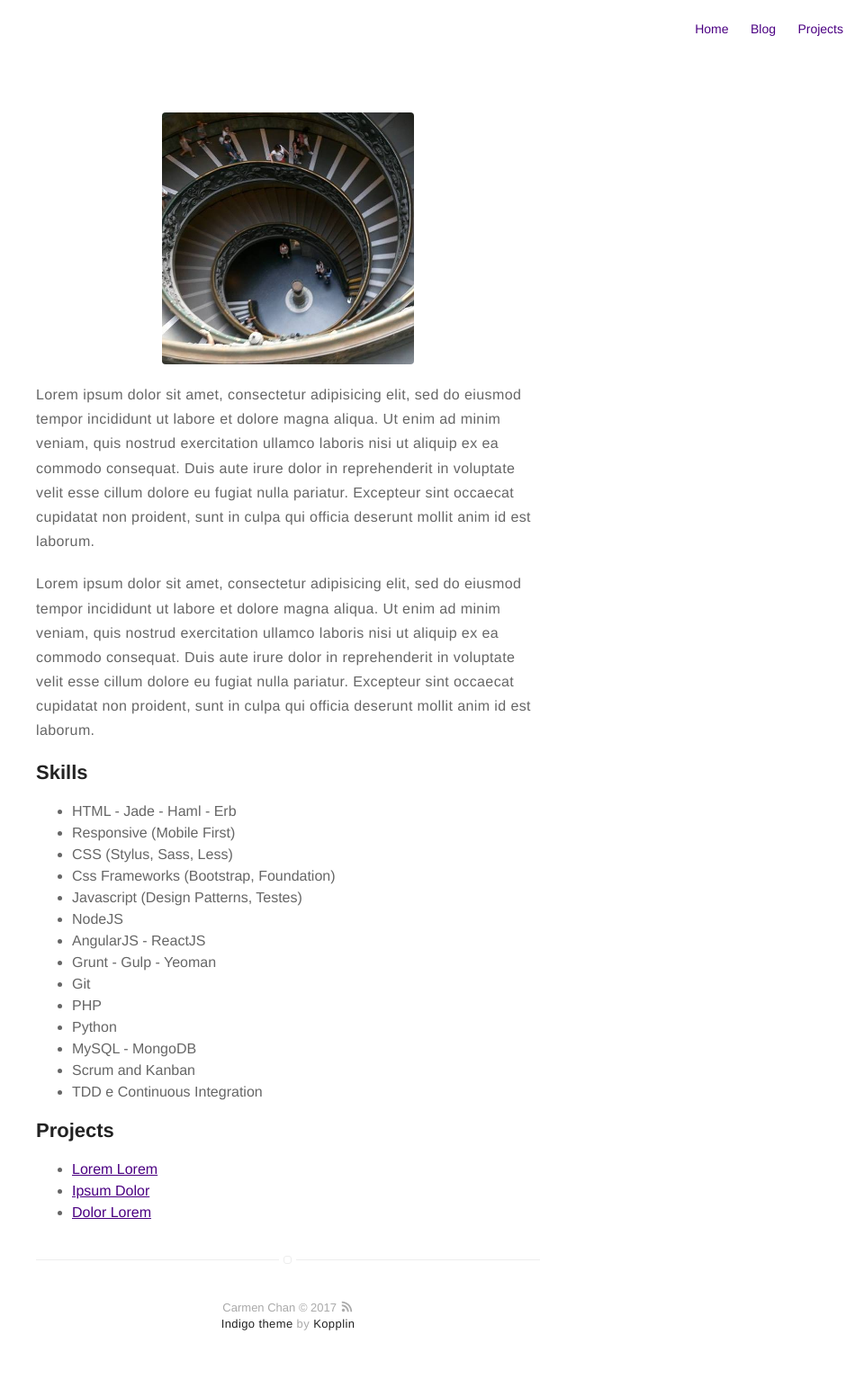
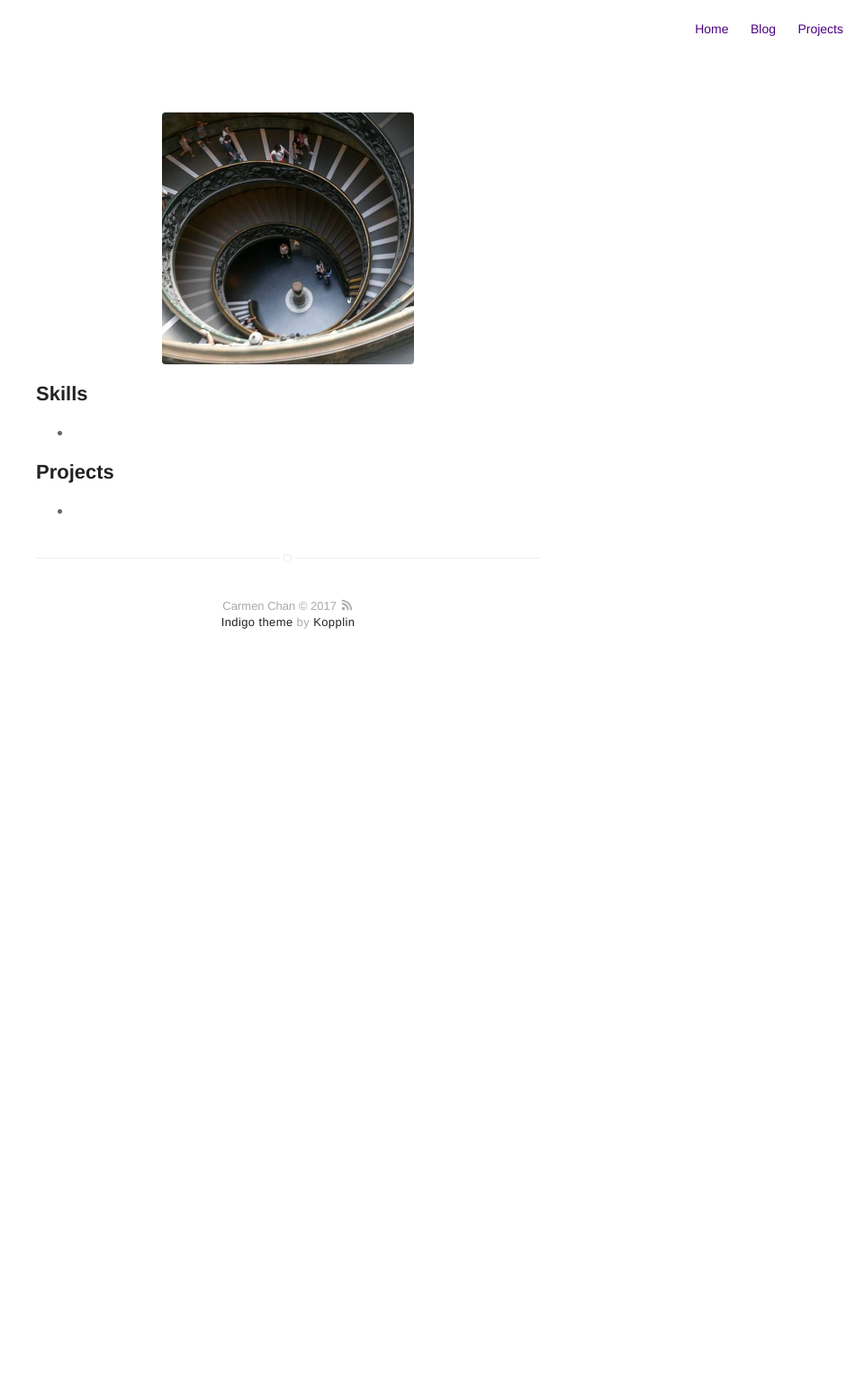
Before and after one commit to chlorella/chlorella.github.io, a Jekyll site: the page built from about.md, in a window 1280 px wide. Shown: the whole page at 90% size, without its empty margins (320-1280 px from the left). Built offline with Jekyll 4.4.1, drawn with Linux system fonts in a browser that asks for light colours; after the commit the page ends 900 px from its top, so only the background shows below that.

Commit message:
about and config

```diff
--- a/_config.yml
+++ b/_config.yml
@@ -10,7 +10,7 @@ description: A blog about technology and stuff related
 external-image: false
 picture: assets/images/profile.jpg
 
-url: http://chlorella.github.io/fancy-blog
+url: http://chlorella.github.io/
 # your url: http://USERNAME.github.io
 
 permalink: /:title/
@@ -36,8 +36,8 @@ instagram: chlorella13
 # pinterest: mypinterest
 linkedin: mylinkedin
 youtube: carmen723
-spotify: myspotify
-github: mygithub
+#spotify: myspotify
+github: chlorella
 #stackoverflow: 7044681/mystackoverflow
 #quora: userquora
 #reddit: username
@@ -52,12 +52,6 @@ authors:
         external-image: false
         picture: assets/images/profile.jpg
         twitter: johndoe
-    jamesfoster:
-        name: James Foster
-        bio: A Man who develops software with coffee
-        external-image: false
-        picture: assets/images/james.jpg
-        twitter: jamesfoster
 
 # do you want a larger site? change the option below
 # options: [normal, large] | default: normal
--- a/_posts/2015-02-24-markdown-extra-components.markdown
+++ b/_posts/2015-02-24-markdown-extra-components.markdown
@@ -1,5 +1,5 @@
 ---
-title: "Markdown Extra Components"
+title: "Markdown Extra Components(Reference)"
 layout: post
 date: 2016-02-24 22:48
 image: /assets/images/markdown.jpg
@@ -9,6 +9,7 @@ tag:
 - components
 - extra
 blog: true
+hidden: true
 author: jamesfoster
 description: Markdown summary with different options
 ---
--- a/_posts/2016-02-24-markdown-common-elements.markdown
+++ b/_posts/2016-02-24-markdown-common-elements.markdown
@@ -1,5 +1,5 @@
 ---
-title: "Markdown Common Elements"
+title: "Markdown Common Elements(reference)"
 layout: post
 date: 2016-02-24 22:44
 image: /assets/images/markdown.jpg
--- a/about.md
+++ b/about.md
@@ -4,43 +4,15 @@ layout: page
 ---
 ![Profile Image]({{ site.url }}/{{ site.picture }})
 
-<p>Lorem ipsum dolor sit amet, consectetur adipisicing elit, sed do eiusmod
-tempor incididunt ut labore et dolore magna aliqua. Ut enim ad minim veniam,
-quis nostrud exercitation ullamco laboris nisi ut aliquip ex ea commodo
-consequat. Duis aute irure dolor in reprehenderit in voluptate velit esse
-cillum dolore eu fugiat nulla pariatur. Excepteur sint occaecat cupidatat non
-proident, sunt in culpa qui officia deserunt mollit anim id est laborum.</p>
-
-<p>Lorem ipsum dolor sit amet, consectetur adipisicing elit, sed do eiusmod
-tempor incididunt ut labore et dolore magna aliqua. Ut enim ad minim veniam,
-quis nostrud exercitation ullamco laboris nisi ut aliquip ex ea commodo
-consequat. Duis aute irure dolor in reprehenderit in voluptate velit esse
-cillum dolore eu fugiat nulla pariatur. Excepteur sint occaecat cupidatat non
-proident, sunt in culpa qui officia deserunt mollit anim id est laborum.</p>
+<p></p>
 
 <h2>Skills</h2>
 
 <ul class="skill-list">
-	<li>HTML - Jade - Haml - Erb</li>
-	<li>Responsive (Mobile First)</li>
-	<li>CSS (Stylus, Sass, Less)</li>
-	<li>Css Frameworks (Bootstrap, Foundation)</li>
-	<li>Javascript (Design Patterns, Testes)</li>
-	<li>NodeJS</li>
-	<li>AngularJS - ReactJS</li>
-	<li>Grunt - Gulp - Yeoman</li>
-	<li>Git</li>
-	<li>PHP</li>
-	<li>Python</li>
-	<li>MySQL - MongoDB</li>
-	<li>Scrum and Kanban</li>
-	<li>TDD e Continuous Integration</li>
+	<li></li>
 </ul>
 
 <h2>Projects</h2>
-
 <ul>
-	<li><a href="https://github.com/">Lorem Lorem</a></li>
-	<li><a href="https://github.com/">Ipsum Dolor</a></li>
-	<li><a href="https://github.com/">Dolor Lorem</a></li>
+	<li></li>
 </ul>
```
